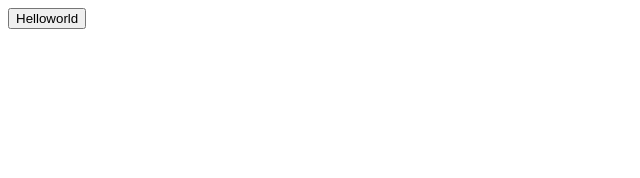
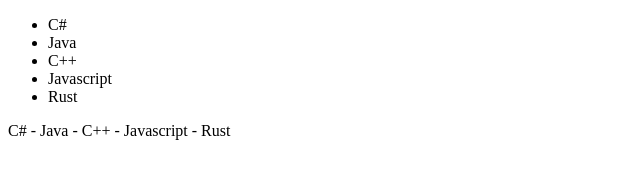
Before and after one commit to Leoyu5400/LearnVue, a plain HTML site: page 01_作用域插槽/01.作用域插槽/作用域插槽.html in a window 1280 px wide. Shown: the whole page, without its empty margins (0-640 px from the left). Drawn offline with nearby package versions, Linux system fonts and the light colour scheme.

Commit message:
作用域插槽完结

```diff
--- a/01_作用域插槽/作用域插槽.html
+++ b/01_作用域插槽/01.作用域插槽/作用域插槽.html
@@ -8,12 +8,20 @@
 </head>
 <body>
     <div id="app">
-         <cpn><button>Helloworld</button></cpn>
+         <cpn>
+        </cpn>
+        <cpn>
+          <template v-slot='sdata'>
+               <span>{{sdata.data.join(' - ')}}</span>
+          </template>
+        </cpn>
     </div>
     <template id="cpn">
         <div>
-            <slot>
-
+            <slot :data="language">
+                <ul>
+                    <li v-for='la in language'>{{la}}</li>
+                </ul>
             </slot>
         </div>
     </template>
@@ -23,7 +31,12 @@
             data:{},
             components:{
              cpn:{
-                 template:'#cpn'
+                 template:'#cpn',
+                 data(){
+                     return {
+                         language:["C#","Java","C++","Javascript","Rust"]
+                     }
+                 }
              }
             }
         })
```
